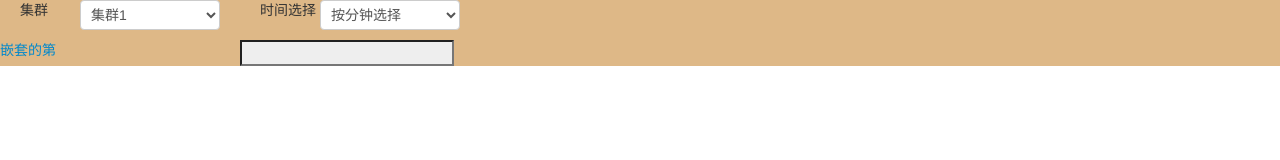
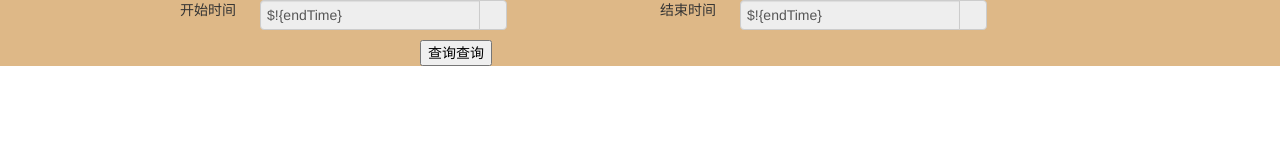
Before and after one commit to frostpig/test, a plain HTML site: page example01/girds.html in a window 1280 px wide. Drawn offline with Linux system fonts and the light colour scheme.

Commit message:
第一次提交

```diff
--- a/example01/girds.html
+++ b/example01/girds.html
@@ -12,47 +12,44 @@
 
 
 <body>
+
     <div class="container-fluid" style="background: burlywood">
         <div class="row">
             <!--第一个大行-->
             <!-- 不加fluid固定布局(即写死像素，固定多少个px)  加上fluid的为流式布局(不写死，以百分比表示)-->
-
+            <form>
                 <!--嵌套在里面-->
-            <div class="span3">
+                <div class="span3 offset2">
                     <!--集群组合 一个div   ps:span 表示列-->
                     <div class="row">
-                    <label class="span1">集群</label>
-                    <select class="span2">
-                    <option>集群1</option>
-                    <option>集群</option>
-                 </select>
+                        <label class="span1 ">开始时间</label>
+                        <div class="span2 controls input-append date form_datetime" data-date="2017-06-16 14:25" data-date-format="yyyy-mm-dd hh:ii" data-link-field="dtp_input1" data-link-format="yyyy-mm-dd hh:ii">
+                            <input id="startTime" size="16" type="text" name="endTime" value="$!{endTime}" readonly>
+                            <span class="add-on"><i class="icon-th"></i></span>
                         </div>
-                <div class="row">
-                    <a href="index.html">嵌套的第</a>
+                        <input type="hidden" id="dtp_input1" value="" /><br/>
                     </div>
                 </div>
-            <div class="span3">
+                <div class="span3 offset3">
                     <!--时间组合 第二个div-->
                     <div class="row">
-                    <label class="span1">时间选择</label>
-                    <select class="span2">
-                  <option>按分钟选择</option>
-                  <option>按小时选择</option>
-                  <option>按天选择</option>
-                </select>
-                    <div>
-                        <input readonly>
+                        <label class="span1">结束时间</label>
+
+                        <div class="span2 controls input-append date form_datetime" data-date="2017-06-16 14:25" data-date-format="yyyy-mm-dd hh:ii" data-link-field="dtp_input1" data-link-format="yyyy-mm-dd hh:ii">
+                            <input id="endTime" size="16" type="text" name="endTime" value="$!{endTime}" readonly>
+                            <span class="add-on"><i class="icon-th"></i></span>
+                        </div>
+                        <input type="hidden" id="dtp_input2" value="" /><br/>
                     </div>
                 </div>
+                <div class="span2 offset5">
+                    <input type="submit" value="查询查询">
                 </div>
+            </form>
         </div>
     </div>
 
 
-    <div class="container-fluid">
-
-    </div>
-
 </body>
 
 </html>
```
Also changed, not shown: css/style.css (+11 -0 lines). Lines whose indentation alone changed are shown as unchanged.
